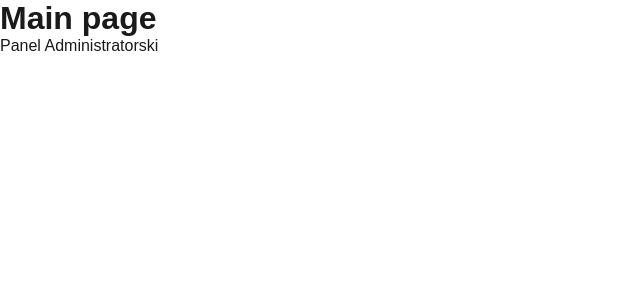
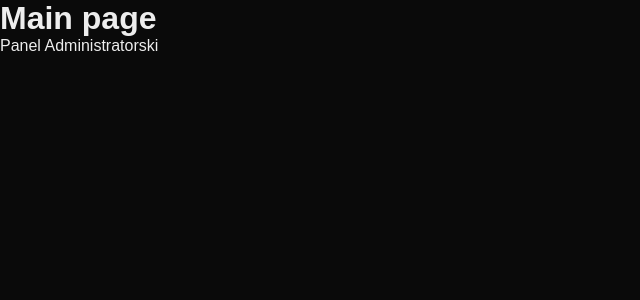
Before and after one commit to Wiktor102/tournament-manager, a Next.js app: page / in a window 1280 px wide. Shown: the top 300 px of the page, without its empty margins (0-640 px from the left). Built offline with nearby package versions, Linux system fonts and the light colour scheme.

Commit message:
Force dark colors

```diff
--- a/app/globals.css
+++ b/app/globals.css
@@ -40,6 +40,16 @@
     --text-secondary: var(--color-gray-600);
     --shadow: rgba(0, 0, 0, 0.1);
     --header-background: var(--color-gray-200);
+
+    /* Semantic variables - dark theme overrides */
+    --background: var(--color-gray-950);
+    --foreground: var(--color-gray-100);
+    --surface: var(--color-gray-800);
+    --section-border: var(--color-gray-700);
+    --empty-state: var(--color-gray-400);
+    --text-secondary: var(--color-gray-400);
+    --shadow: rgba(0, 0, 0, 0.5);
+    --header-background: var(--color-gray-900);
 
     /* Button colors */
     --button-live-score: var(--color-green-500);
```
